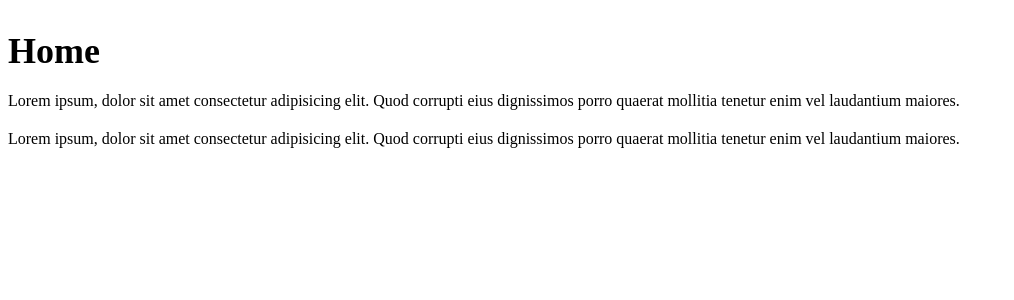
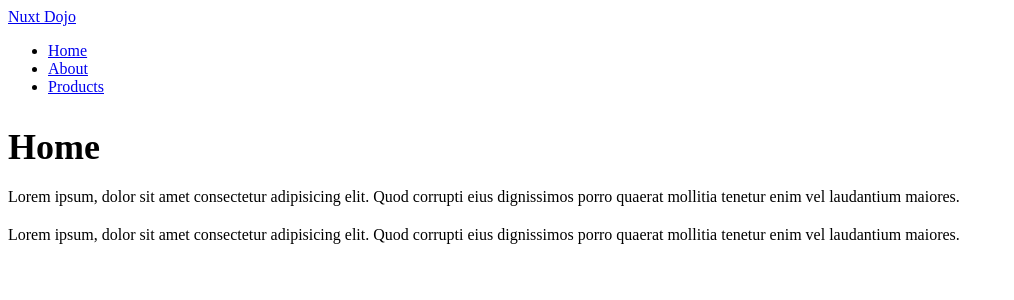
Before and after one commit to vanetten/nuxt-dojo, a Nuxt app: page / in a window 1280 px wide. Shown: the top 300 px of the page, without its empty margins (0-1014 px from the left). Built offline with nearby package versions, Linux system fonts and the light colour scheme.

Commit message:
use NuxtLink

```diff
--- a/pages/about.vue
+++ b/pages/about.vue
@@ -1,5 +1,15 @@
 <template>
   <div>
+    <header>
+      <nav>
+        <NuxtLink to="/">Nuxt Dojo</NuxtLink>
+        <ul>
+          <li><NuxtLink to="/">Home</NuxtLink></li>
+          <li><NuxtLink to="/about">About</NuxtLink></li>
+          <li><NuxtLink to="/products">Products</NuxtLink></li>
+        </ul>
+      </nav>
+    </header>
     <h2>About</h2>
     <p>Lorem ipsum, dolor sit amet consectetur adipisicing elit. Quod corrupti eius dignissimos porro quaerat mollitia tenetur enim vel laudantium maiores.
     </p>
--- a/pages/index.vue
+++ b/pages/index.vue
@@ -1,5 +1,15 @@
 <template>
   <div>
+    <header>
+      <nav>
+        <NuxtLink to="/">Nuxt Dojo</NuxtLink>
+        <ul>
+          <li><NuxtLink to="/">Home</NuxtLink></li>
+          <li><NuxtLink to="/about">About</NuxtLink></li>
+          <li><NuxtLink to="/products">Products</NuxtLink></li>
+        </ul>
+      </nav>
+    </header>
     <h2>Home</h2>
     <p>Lorem ipsum, dolor sit amet consectetur adipisicing elit. Quod corrupti eius dignissimos porro quaerat mollitia tenetur enim vel laudantium maiores.
     </p>
```
